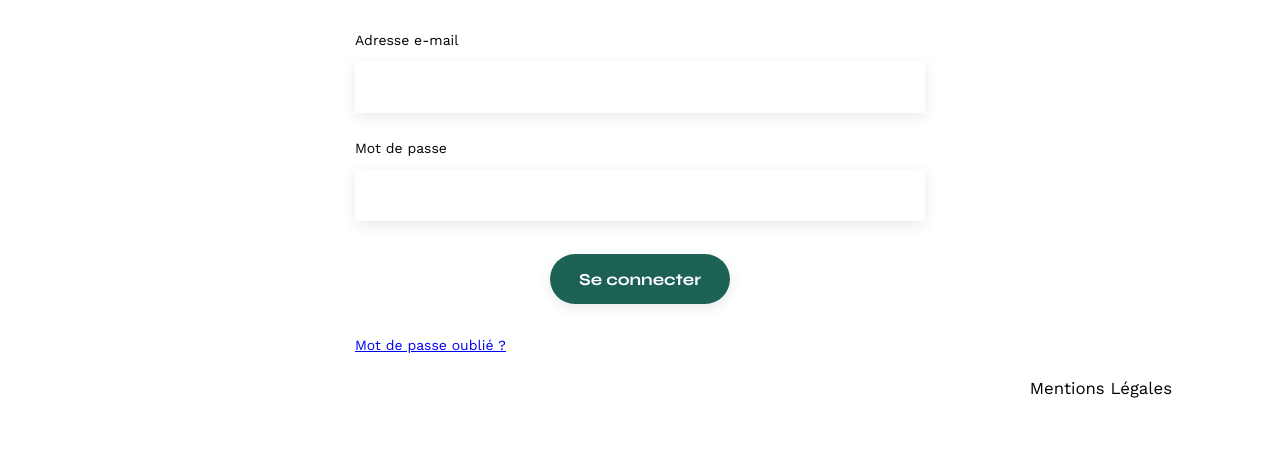
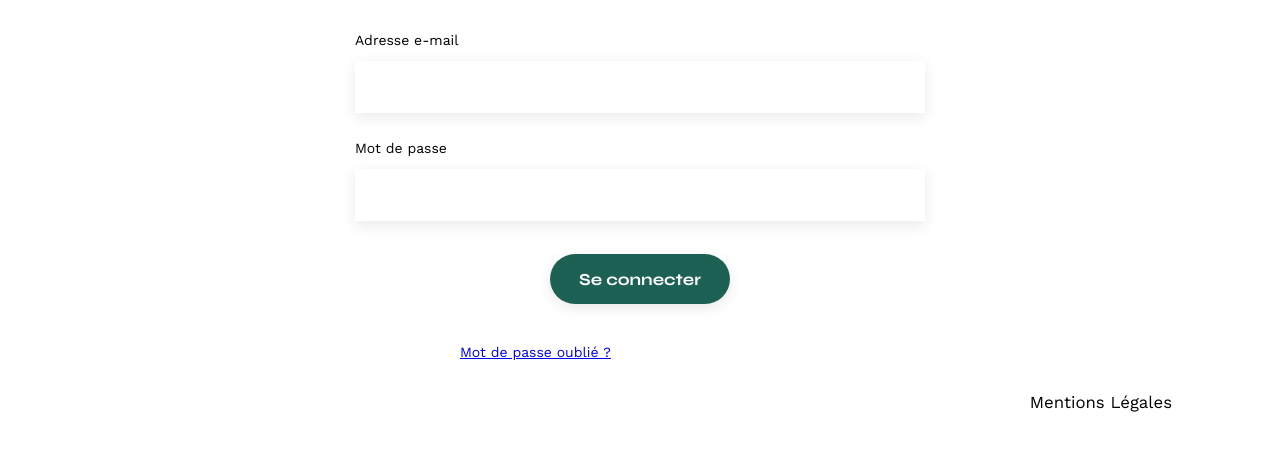
Before and after one commit to caprie/Portfolio-architecte-sophie-bluel, a plain HTML site: page FrontEnd/login copy.html in a window 1280 px wide. Shown: the part 198-648 px from the top of the page. Drawn offline with nearby package versions, Linux system fonts and the light colour scheme; no server answers.

Commit message:
login MdP oublié CSS ok

```diff
--- a/FrontEnd/assets/style.css
+++ b/FrontEnd/assets/style.css
@@ -139,11 +139,10 @@ li:hover {
 }
 #contact {
 	width: 50%;
-margin: auto;
+	margin: auto;
 }
 #contact > * {
 	text-align: center;
-
 }
 #contact h2{
 	margin-bottom: 20px;
@@ -220,3 +219,12 @@ border-radius: 60px;
 	background-color: #1D6154;
 	color: white;
 }
+
+#contact p{
+	color: #3D3D3D;
+    margin: 0.5em auto;
+    width: 180px;
+	display: flex;
+	font-size: 14px;
+	margin-left: 105px;
+}
--- a/FrontEnd/login copy.html
+++ b/FrontEnd/login copy.html
@@ -17,7 +17,7 @@
 	<nav>
 		<ul>
 			<li><a href="index.html">projets</a></li>
-			<li><a href="index.html">contact</a></li>
+			<li><a href="index.html#contact">contact</a></li>
 			<li><a href="login.html">login</a></li>
 			<li><img src="./assets/icons/instagram.png" alt="Instagram"></li>
 		</ul>
```
